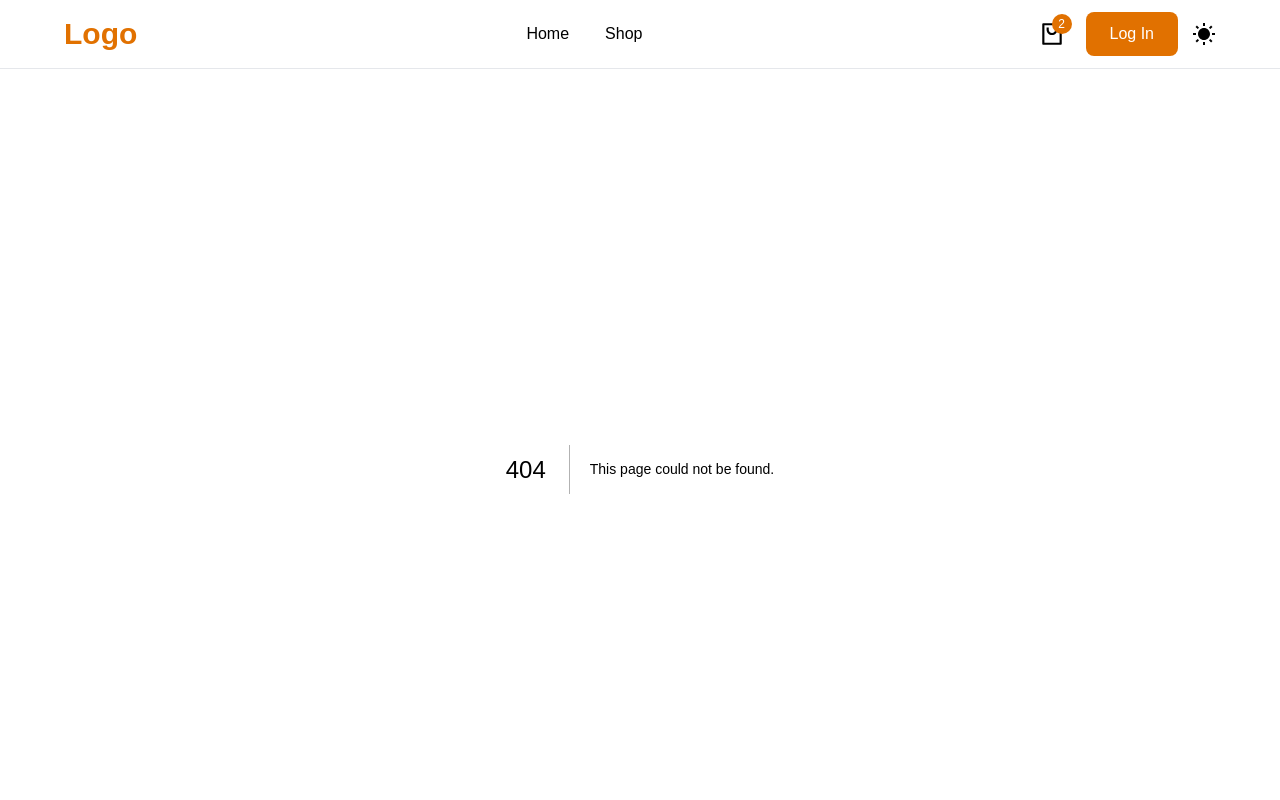
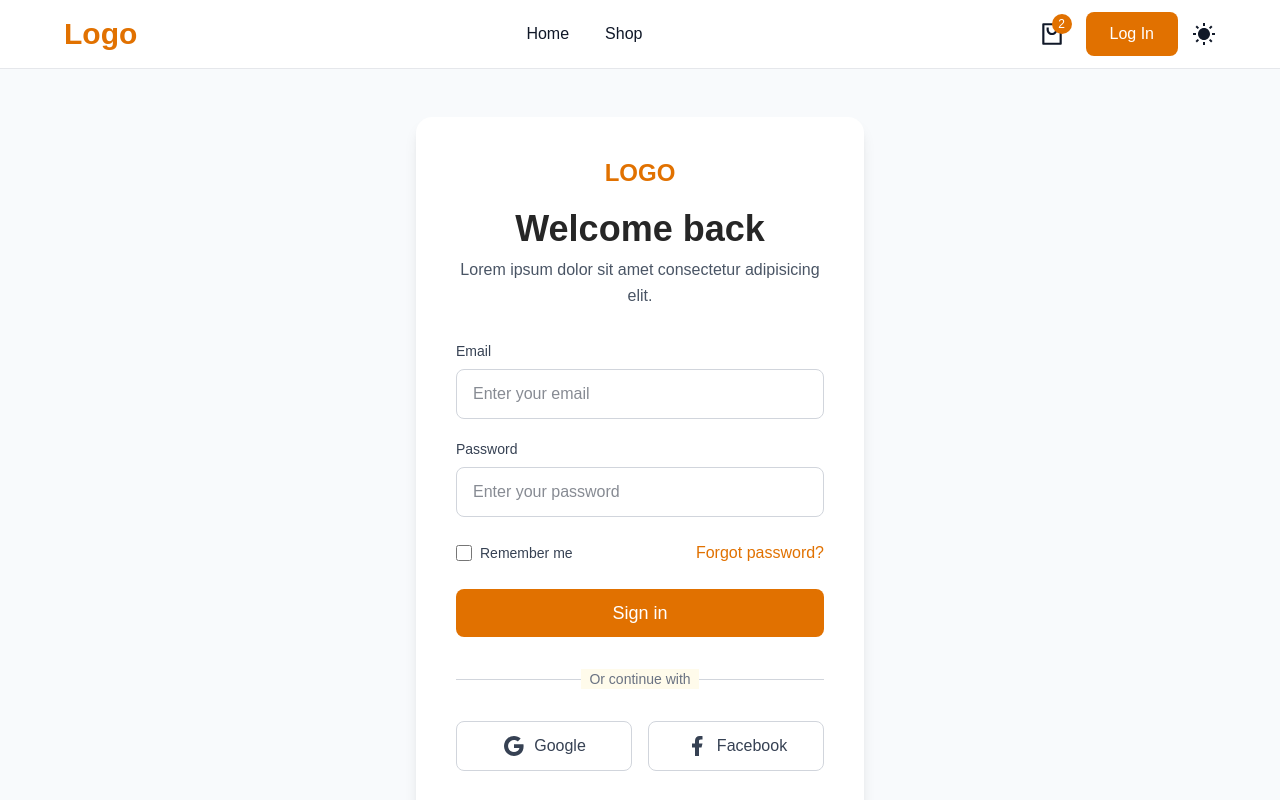
Before and after one commit to arnaldo16763695/ecommerce-food, a Next.js app: page /login in a window 1280 px wide. Before the commit this address had no page. Shown: the top 800 px of the page. Built offline with nearby package versions, Linux system fonts and the light colour scheme; a web font is replaced by a local one.

Commit message:
add login page

```diff
--- /dev/null
+++ b/app/login/page.tsx
@@ -0,0 +1,129 @@
+import { RiFacebookFill, RiGoogleFill } from "@remixicon/react";
+import React from "react";
+
+function LoginPage() {
+  return (
+    <>
+      <section className="min-h-svh flex items-center justify-center py-12 px-4 sm:px-6 lg:px-8">
+        <div className="w-full max-w-md bg-white rounded-2xl shadow-lg overflow-hidden p-8 sm:p-10">
+          {/* Logo   */}
+          <span className="text-2xl font-semibold text-amber-600 font-cunia text-center block">
+            LOGO
+          </span>
+          <div className="space-y-8">
+            <div className="text-center space-y-2 mt-5">
+              <h2 className="text-3xl lg:text-4xl text-neutral-800">
+                Welcome back
+              </h2>
+              <p className="text-gray-600">
+                Lorem ipsum dolor sit amet consectetur adipisicing elit.
+              </p>
+            </div>
+            {/* Form   */}
+            <form action="" className="space-y-6">
+              {/* Wrapper  */}
+              <div className="space-y-5">
+                {/* Email field  */}
+                <div>
+                  <label
+                    htmlFor="email"
+                    className="block text-sm font-medium text-gray-700 mb-2"
+                  >
+                    Email
+                  </label>
+                  <input
+                    type="email"
+                    name="email"
+                    id="email"
+                    placeholder="Enter your email"
+                    className="w-full px-4 py-3 border border-gray-300 rounded-lg focus:ring-amber-600 transition-color focus:ring-2 outline-none transition-colors"
+                  />
+                </div>
+                {/* Password field  */}
+                <div>
+                  <label
+                    htmlFor="password"
+                    className="block text-sm font-medium text-gray-700 mb-2"
+                  >
+                    Password
+                  </label>
+                  <input
+                    type="password"
+                    name="password"
+                    id="password"
+                    placeholder="Enter your password"
+                    className="w-full px-4 py-3 border border-gray-300 rounded-lg focus:ring-amber-600 transition-color focus:ring-2 outline-none transition-colors"
+                  />
+                </div>
+              </div>
+              {/* Wrapper  */}
+              <div className="flex items-center justify-between flex-wrap gap-5">
+                <div className="flex items-center gap-2">
+                  <input
+                    className="size-4 text-amber-600 focus:ring-amber-600 border-gray-300 rounded-2xl"
+                    type="checkbox"
+                    name="remember"
+                    id="remember"
+                  />
+                  <label
+                    htmlFor="remember"
+                    className="text-sm block text-gray-700"
+                  >
+                    Remember me
+                  </label>
+                </div>
+                <a
+                  href="#"
+                  className="text-amber-600 hover:underline hover:text-amber-700 transition-colors"
+                >
+                  Forgot password?
+                </a>
+              </div>
+
+              {/* Btn  */}
+              <button className="btn-primary w-full py-3 text-lg">
+                Sign in
+              </button>
+            </form>
+            {/* Divider  */}
+            <div className="relative">
+              <div className="absolute inset-0 flex items-center">
+                <div className="w-full border-t border-gray-300" />
+              </div>
+              <div className="relative flex justify-center text-sm">
+                <span className="px-2 bg-amber-50 text-gray-500">Or continue with</span>
+              </div>
+            </div>
+            {/* Social login buttons   */}
+            <div className="grid gap-4 grid-cols-2 font-cunia">
+              <button className="w-full inline-flex justify-center items-center gap-2 py-3 px-4 border border-gray-300 rounded-lg  text-gray-700 bg-white hover:bg-gray-50 transition-all">
+                <span className="">
+                  <RiGoogleFill />
+                </span>
+                  Google
+              </button>
+              <button className="w-full inline-flex justify-center items-center gap-2 py-3 border border-gray-300 rounded-lg  text-gray-700 bg-white hover:bg-gray-50 transition-all">
+                <span>
+                  <RiFacebookFill />
+                </span>
+                Facebook
+              </button>
+            </div>
+
+            <div className="text-center text-sm gap-2 flex justify-center flex-wrap">
+              <span className="text-gray-600 block">Dont have an account?</span>
+              <a
+                href="#"
+                className="hover:text-amber-600 focus:text-amber-700 hover:underline transition-colors"
+              >
+                Sign up
+              </a>
+            </div>
+          </div>
+        </div>
+      </section>
+    </>
+  );
+}
+
+export default LoginPage;
--- a/components/Header.tsx
+++ b/components/Header.tsx
@@ -72,7 +72,7 @@ const Header = () => {
                 2
               </span>
             </Link>
-            <button className="btn-primary">Log In</button>
+            <Link href='/login' className="btn-primary">Log In</Link>
             <ThemeToggle />
           </div>
         </nav>
@@ -128,9 +128,9 @@ const Header = () => {
                 </li>
               ))}
             </ul>
-            <button className="btn-primary w-full" onClick={handleClick}>
+            <Link href='/login' className="btn-primary w-full text-center" onClick={handleClick}>
               Log In
-            </button>
+            </Link>
             <ThemeToggle />
           </div>
         </nav>
```
